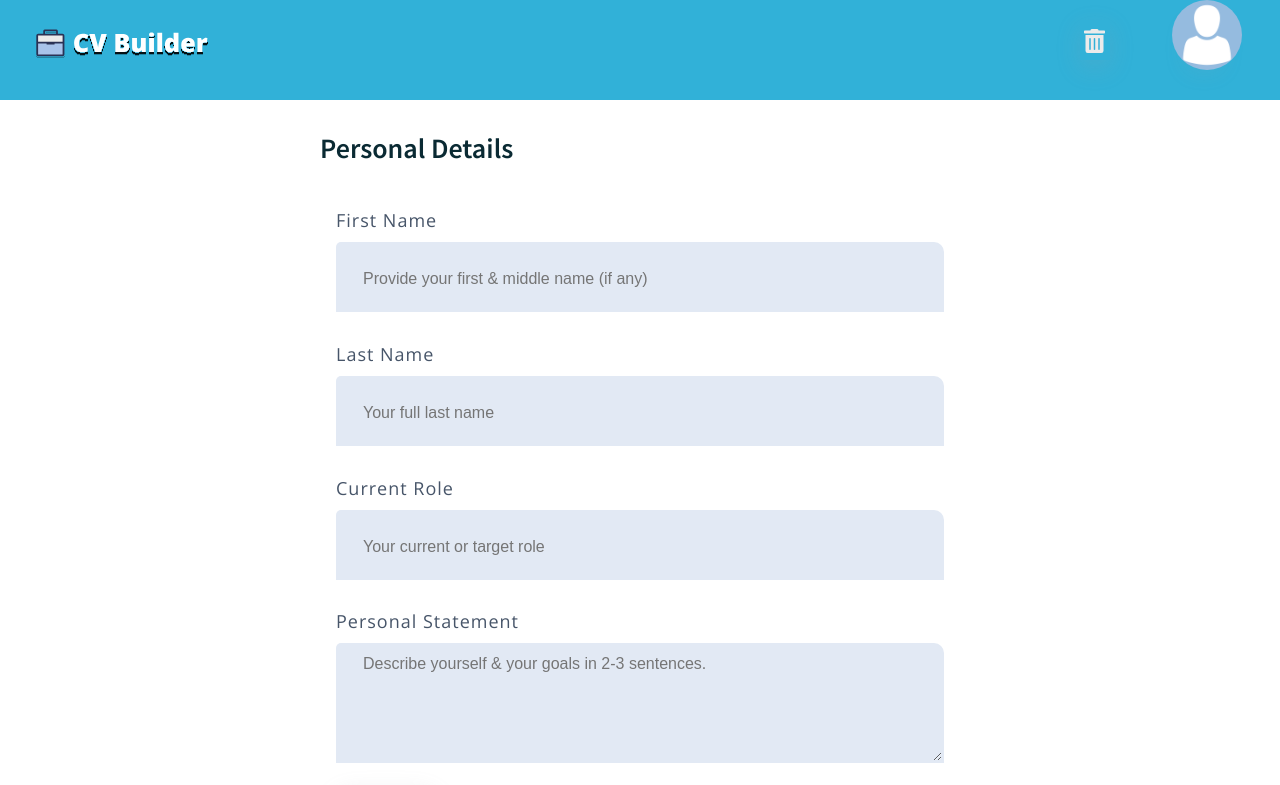
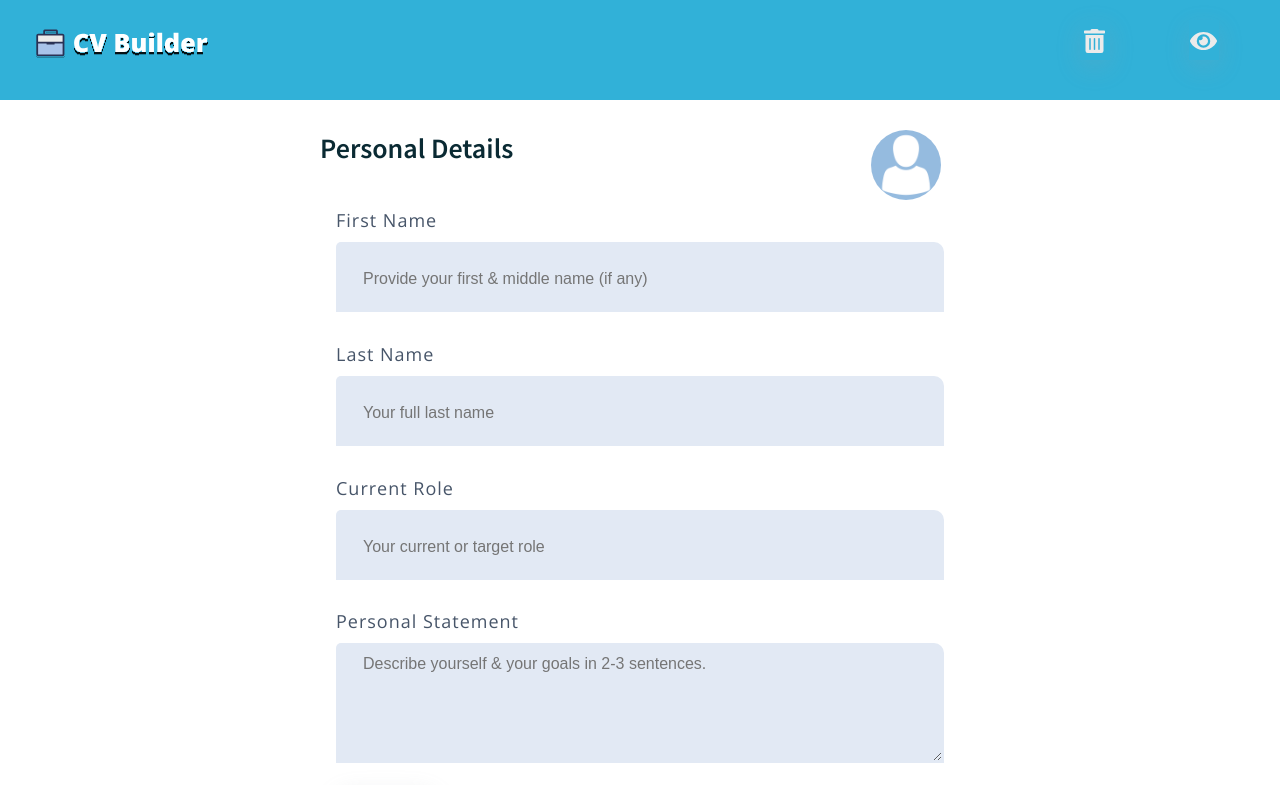
Before and after one commit to developedbygeo/Resume-builder, a React (Create React App) app: page / in a window 1280 px wide. Shown: the top 785 px of the page. Built offline with nearby package versions, Linux system fonts and the light colour scheme.

Commit message:
Adding the personal helper class to the styled section

```diff
--- a/src/components/Personal/Personal.js
+++ b/src/components/Personal/Personal.js
@@ -34,7 +34,7 @@ const Personal = () => {
   );
 
   return (
-    <StyledSection marginTop="3rem">
+    <StyledSection className="personal" marginTop="3rem">
       <h1>Personal Details</h1>
       <Container direction="row" marginTop={'2rem'}>
         <PersonalForm />
```
